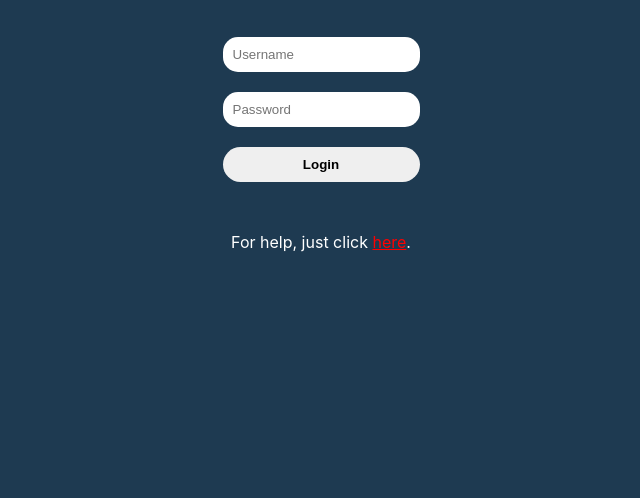
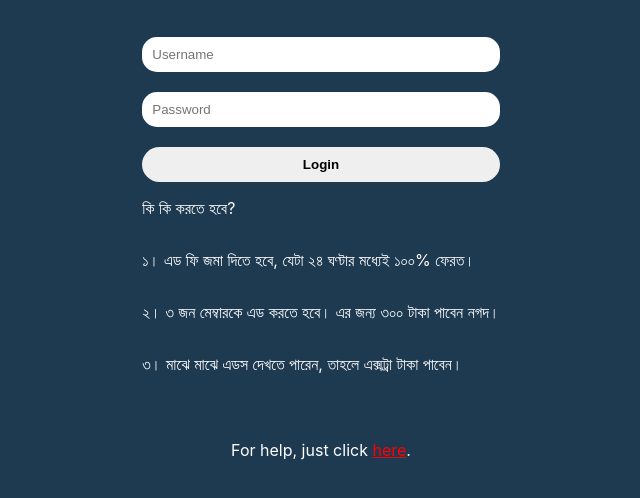
Before and after one commit to Sowmo0509/takapaisabd, a plain HTML site: page index.html in a window 1280 px wide. Shown: the part 232-730 px from the top of the page, without its empty margins (319-959 px from the left). Drawn offline with Linux system fonts and the light colour scheme.

Commit message:
Update index.html

```diff
--- a/index.html
+++ b/index.html
@@ -18,6 +18,10 @@
             <input type="text" placeholder="Username" class="urnm" id="username">
             <input type="password" name="" id="password" placeholder="Password" class="pswd">
             <button class="btn" onclick="getInfo()">Login</button>
+            <p class="top">কি কি করতে হবে?</p>
+            <p>১। এড ফি জমা দিতে হবে, যেটা ২৪ ঘণ্টার মধ্যেই ১০০% ফেরত।</p>
+            <p>২। ৩ জন মেম্বারকে এড করতে হবে। এর জন্য ৩০০ টাকা পাবেন নগদ।</p>
+            <p>৩। মাঝে মাঝে এডস দেখতে পারেন, তাহলে এক্সট্রা টাকা পাবেন।</p>
         </div>
 
         <div class="foot">
```
